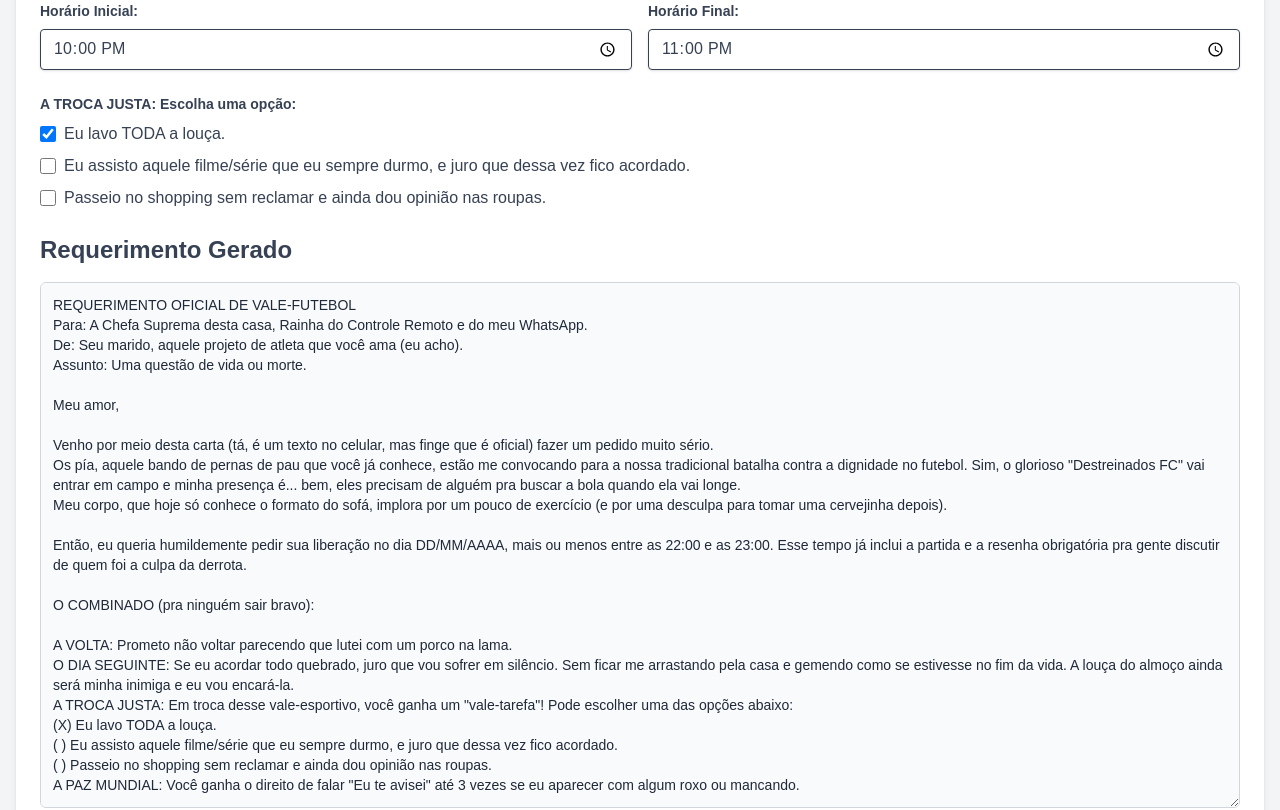
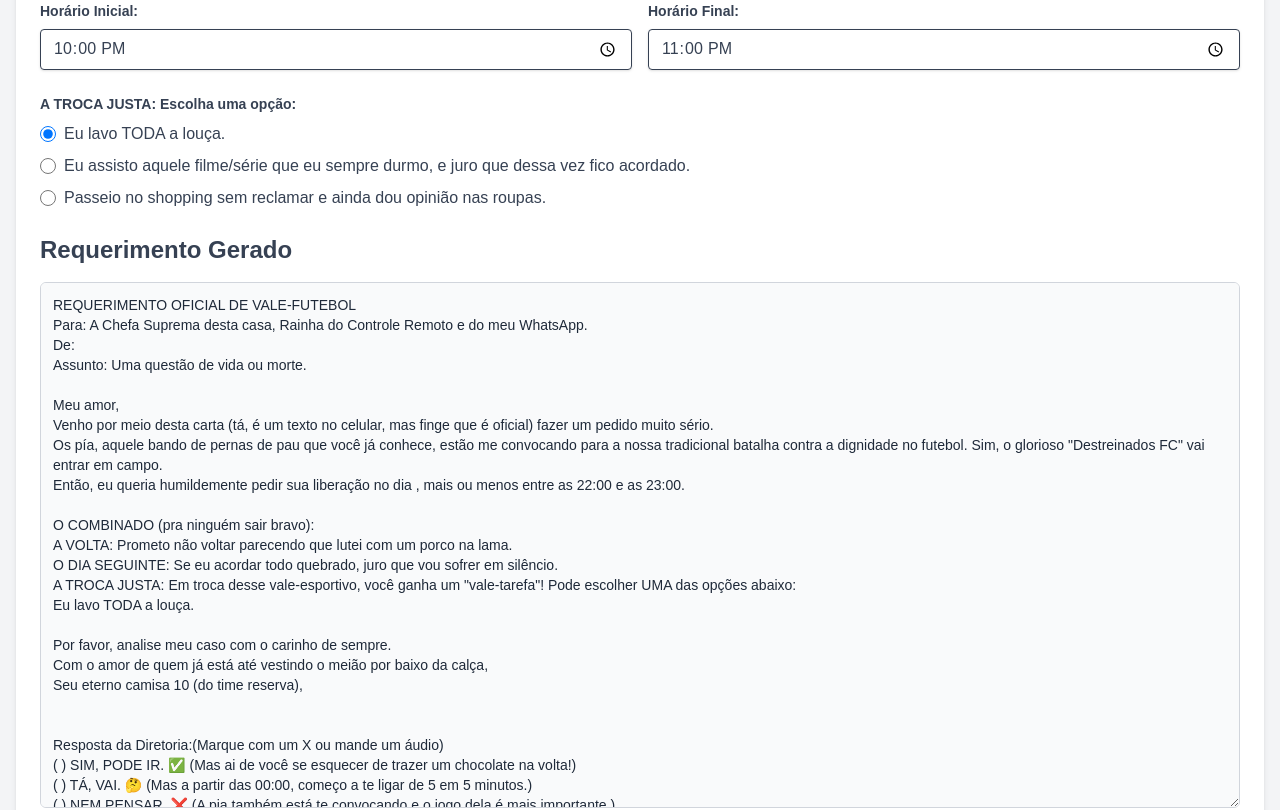
Before and after one commit to lmstive/destreinados, a Next.js app: page /pedidos in a window 1280 px wide. Shown: the part 400-1210 px from the top of the page. Built offline with nearby package versions, Linux system fonts and the light colour scheme; no server answers.

Commit message:
Add pedidos

```diff
--- a/pages/pedidos.tsx
+++ b/pages/pedidos.tsx
@@ -1,13 +1,13 @@
 // pages/pedidos.tsx
+
 import React, { useState, useRef, useEffect } from 'react';
 import Layout from '../components/Layout';
 import Head from 'next/head';
 import Link from 'next/link';
 
 // FUNÇÃO AUXILIAR PARA ESCAPAR CARACTERES ESPECIAIS EM REGEX
-// Isso garante que os colchetes [] sejam tratados como literais na busca.
 function escapeRegExp(string: string) {
-  return string.replace(/[.*+?^${}()|[\]\\]/g, '\\$&'); // $& significa o caractere encontrado
+  return string.replace(/[.*+?^${}()|[\]\\]/g, '\\$&');
 }
 
 // Definindo os templates de requerimento
@@ -17,27 +17,21 @@ const requerimentosTemplates = [
     titulo: 'Requerimento Oficial de Vale-Futebol',
     textoBase: `REQUERIMENTO OFICIAL DE VALE-FUTEBOL
 Para: A Chefa Suprema desta casa, Rainha do Controle Remoto e do meu WhatsApp.
-De: Seu marido, aquele projeto de atleta que você ama (eu acho).
+De: [SOLICITANTE_NOME]
 Assunto: Uma questão de vida ou morte.
 
 Meu amor,
-
 Venho por meio desta carta (tá, é um texto no celular, mas finge que é oficial) fazer um pedido muito sério.
-Os pía, aquele bando de pernas de pau que você já conhece, estão me convocando para a nossa tradicional batalha contra a dignidade no futebol. Sim, o glorioso "Destreinados FC" vai entrar em campo e minha presença é... bem, eles precisam de alguém pra buscar a bola quando ela vai longe.
-Meu corpo, que hoje só conhece o formato do sofá, implora por um pouco de exercício (e por uma desculpa para tomar uma cervejinha depois).
-
-Então, eu queria humildemente pedir sua liberação no dia [DATA_DO_JOGO], mais ou menos entre as [HORARIO_INICIAL] e as [HORARIO_FINAL]. Esse tempo já inclui a partida e a resenha obrigatória pra gente discutir de quem foi a culpa da derrota.
+Os pía, aquele bando de pernas de pau que você já conhece, estão me convocando para a nossa tradicional batalha contra a dignidade no futebol. Sim, o glorioso "Destreinados FC" vai entrar em campo.
+Então, eu queria humildemente pedir sua liberação no dia [DATA_DO_JOGO], mais ou menos entre as [HORARIO_INICIAL] e as [HORARIO_FINAL].
 
 O COMBINADO (pra ninguém sair bravo):
+A VOLTA: Prometo não voltar parecendo que lutei com um porco na lama.
+O DIA SEGUINTE: Se eu acordar todo quebrado, juro que vou sofrer em silêncio.
+A TROCA JUSTA: Em troca desse vale-esportivo, você ganha um "vale-tarefa"! Pode escolher UMA das opções abaixo:
+[TROCA_JUSTA_OPCOES]
 
-A VOLTA: Prometo não voltar parecendo que lutei com um porco na lama.
-O DIA SEGUINTE: Se eu acordar todo quebrado, juro que vou sofrer em silêncio. Sem ficar me arrastando pela casa e gemendo como se estivesse no fim da vida. A louça do almoço ainda será minha inimiga e eu vou encará-la.
-A TROCA JUSTA: Em troca desse vale-esportivo, você ganha um "vale-tarefa"! Pode escolher uma das opções abaixo:
-[TROCA_JUSTA_OPCOES]
-A PAZ MUNDIAL: Você ganha o direito de falar "Eu te avisei" até 3 vezes se eu aparecer com algum roxo ou mancando.
-
-Por favor, analise meu caso com o carinho de sempre. Minha felicidade (e a chance de fazer um gol contra) está em suas mãos.
-
+Por favor, analise meu caso com o carinho de sempre.
 Com o amor de quem já está até vestindo o meião por baixo da calça,
 Seu eterno camisa 10 (do time reserva),
 [SOLICITANTE_NOME]
@@ -52,65 +46,127 @@ Resposta da Diretoria:(Marque com um X ou mande um áudio)
       { id: 'horario_inicial', label: 'Horário Inicial:', placeholder: 'HH:MM', type: 'time', default: '22:00' },
       { id: 'horario_final', label: 'Horário Final:', placeholder: 'HH:MM', type: 'time', default: '23:00' },
     ],
-    opcoesTrocaJusta: [
-      { id: 'lavoLouca', texto: 'Eu lavo TODA a louça.' },
-      { id: 'filmeSerie', texto: 'Eu assisto aquele filme/série que eu sempre durmo, e juro que dessa vez fico acordado.' },
-      { id: 'shopping', texto: 'Passeio no shopping sem reclamar e ainda dou opinião nas roupas.' },
+    opcoes: [
+      {
+        id: 'trocaJustaFutebol',
+        titulo: 'A TROCA JUSTA: Escolha uma opção:',
+        placeholder: '[TROCA_JUSTA_OPCOES]',
+        opcoes: [
+          { id: 'futebol_louca', texto: 'Eu lavo TODA a louça.' },
+          { id: 'futebol_filme', texto: 'Eu assisto aquele filme/série que eu sempre durmo, e juro que dessa vez fico acordado.' },
+          { id: 'futebol_shopping', texto: 'Passeio no shopping sem reclamar e ainda dou opinião nas roupas.' },
+        ]
+      }
     ]
   },
   {
     id: 'vale-churrasco',
     titulo: 'Requerimento Oficial de Vale-Churrasco',
     textoBase: `O Pedido Oficial Para o Churrasco dos Deuses
-
-Para: A Grande Mestra do Lar, Rainha do Meu Coração (e do Cartão de Crédito). (Ou, simplesmente, "Amor da Minha Vida")
-
-De: Seu parceiro, que jura ter sentido o cheiro de carne na brasa de uns 5 km de distância.
-
+Para: A Grande Mestra do Lar, Rainha do Meu Coração (e do Cartão de Crédito).
+De: [SOLICITANTE_NOME_CHURRASCO]
 Assunto: Missão de Sobrevivência Essencial: Urgência Churrasqueira!
 
 Minha amada,
+Recebi uma convocação ultra-secreta para o churrasco épico que vai rolar no dia [DATA_DO_CHURRASCO]. Minha presença é indispensável para testar a qualidade da carne e conferir se a cerveja ta gelada!
+Então, com a humildade de quem está implorando por um pedaço de picanha, peço sua liberação oficial entre as [HORARIO_INICIAL_CHURRASCO] e as [HORARIO_FINAL_CHURRASCO].
 
-Estou escrevendo este pedido urgente (com a barriga roncando alto!) para falar de algo muito, muito sério.
+O Pacto Sagrado do Churrasco (Para a Sua Total Tranquilidade):
+A VOLTA: Prometo não voltar cheirando a fumaça e tomo banho na hora!
+NO DIA SEGUINTE: Se eu acordar meio baleado, prometo ficar na minha, sem mimimi.
+A Troca Justa (Escolha seu "prêmio"):
+[TROCA_JUSTA_OPCOES_CHURRASCO]
 
-Recebi uma convocação ultra-secreta para um evento de vida ou morte: o churrasco épico que vai rolar no dia [DATA_DO_CHURRASCO]. Sim, a turma do "Destreinados FC" vai se encontrar, e minha presença é indispensável – tipo, se eu não for, o churrasco nem começa, sabe? Alguém tem que testar a qualidade da carne e conferir se a cerveja ta gelada!
-
-Meu corpo, que ultimamente só conhece a forma do sofá e o som da TV, precisa urgentemente de vitamina B (de Brasa) e vitamina C (de cerveja) e um pouco de sol. A alma também pede um respiro, um bate-papo sem pensar no trabalho.
-
-Então, com a humildade de quem está implorando por um pedaço de picanha, peço sua liberação oficial entre as [HORARIO_INICIAL_CHURRASCO] e as [HORARIO_FINAL_CHURRASCO]. Esse tempo já inclui a arte de acender o fogo, a paciência para ver a carne no ponto e a "resenha obrigatória" pra gente botar a fofoca em dia.
-
----
-O Pacto Sagrado do Churrasco (Para a Sua Total Tranquilidade):
-
-A VOLTA: Prometo não voltar cheirando a churrasco como se tivesse abraçado a grelha. E, se voltar, tomo banho na hora!
-NO DIA SEGUINTE: Se eu acordar meio baleado ou com o estômago reclamando, prometo ficar na minha. Sem mimimi, sem drama…
-A Troca Justa (Escolha seu "prêmio"): Em troca desse meu "vale-churrasco", você ganha um "vale-tarefa" exclusivo! Pode escolher UMA das opções abaixo, e eu faço na hora, sem reclamar:
-[TROCA_JUSTA_OPCOES_CHURRASCO]
-A Paz Mundial: Você pode me dar bronca (e me lembrar do meu juramento de sofrer em silêncio) até 5 vezes se eu começar a mancar ou reclamar de dor no corpo no dia seguinte.
-
-Por favor, minha querida, analise meu caso com carinho. Minha felicidade (e a chance de comer um pão de alho perfeito) está em suas mãos.
-
+Por favor, minha querida, analise meu caso com carinho.
 Com o amor de quem já está sonhando com um espetinho,
-Seu eterno fã número 1 do churrasco (e da sua comida também!),
-
 [SOLICITANTE_NOME_CHURRASCO]
 
----
 Resposta da Chefia (Marque com um X ou mande um áudio engraçado):
-
-( ) SIM, PODE IR. ✅ (Mas ai de você se esquecer de trazer um pedaço daquela carne boa, viu?! Ou um chocolate de recompensa!)
-( ) TÁ, VAI. 🤔 (Mas a partir das [HORARIO_FINAL_MAIS_30MIN_CHURRASCO], começo a mandar figurinhas de "cadê você?" e a ligar de 5 em 5 minutos pra saber se tá vivo(a).)
-( ) NEM PENSAR. ❌ (Temos churrasco AQUI EM CASA! E sua função é ser meu(minha) fiel escudeiro(a) da churrasqueira. Traga seu avental!)`,
+( ) SIM, PODE IR. ✅ (Mas traga um pedaço daquela carne boa, viu?!)
+( ) TÁ, VAI. 🤔 (Mas a partir das [HORARIO_FINAL_MAIS_30MIN_CHURRASCO], começo a mandar figurinhas de "cadê você?")
+( ) NEM PENSAR. ❌ (Temos churrasco AQUI EM CASA! E sua função é ser meu fiel escudeiro da churrasqueira.)`,
     campos: [
       { id: 'solicitante_nome_churrasco', label: 'Seu Nome:', placeholder: 'Fulano de Tal', type: 'text', default: '' },
-      { id: 'data_do_churrasco', label: 'Data do Churrasco:', placeholder: 'DD/MM/AAAA', type: 'date', default: '2025-07-14' }, // Exemplo com data futura
+      { id: 'data_do_churrasco', label: 'Data do Churrasco:', placeholder: 'DD/MM/AAAA', type: 'date', default: '' },
       { id: 'horario_inicial_churrasco', label: 'Horário Inicial:', placeholder: 'HH:MM', type: 'time', default: '20:00' },
       { id: 'horario_final_churrasco', label: 'Horário Final:', placeholder: 'HH:MM', type: 'time', default: '23:00' },
     ],
-    opcoesTrocaJusta: [
-      { id: 'lavoLoucaChurrasco', texto: 'Eu lavo TODA a louça da casa por dois dias seguidos (sim, as panelas também!).' },
-      { id: 'filmeSerieChurrasco', texto: 'Eu assisto com você aquele filme/série que eu sempre durmo, e prometo ficar acordado(a) e até elogiar o enredo!' },
-      { id: 'comprasMercadoChurrasco', texto: 'Eu vou ao mercado sozinho(a), compro tudo que precisa, e ainda carrego as sacolas com um sorriso no rosto, mesmo que pareçam tijolos.' },
+    opcoes: [
+      {
+        id: 'trocaJustaChurrasco',
+        titulo: 'A Troca Justa (Escolha seu "prêmio"):',
+        placeholder: '[TROCA_JUSTA_OPCOES_CHURRASCO]',
+        opcoes: [
+          { id: 'churrasco_louca', texto: 'Eu lavo TODA a louça da casa por dois dias seguidos (sim, as panelas também!).' },
+          { id: 'churrasco_filme', texto: 'Eu assisto com você aquele filme/série que eu sempre durmo, e prometo ficar acordado(a) e até elogiar o enredo!' },
+          { id: 'churrasco_mercado', texto: 'Eu vou ao mercado sozinho(a), compro tudo que precisa, e ainda carrego as sacolas com um sorriso no rosto.' },
+        ]
+      }
+    ]
+  },
+  {
+    id: 'aditivo-resenha',
+    titulo: 'Aditivo Contratual para a Resenha Pós-Jogo',
+    textoBase: `ADITIVO CONTRATUAL Nº ${new Date().getFullYear()}-${Math.floor(Math.random() * 100)} AO ALVARÁ DE LIBERAÇÃO ESPORTIVA
+ASSUNTO: Extensão de Prazo para Atividade de Análise Tática e Terapêutica Pós-Jogo (Resenha)
+DE: [NOME_SOLICITANTE_ADITIVO]
+PARA: A Magnífica Reitora do Lar, Chefa Suprema do Controle Remoto e Gestora da Paz Conjugal.
+
+Prezada Diretoria,
+Venho por meio deste documento oficial, com o suor da batalha ainda no rosto e a dignidade parcialmente intacta, solicitar uma prorrogação de caráter emergencial ao meu "Vale-Futebol" previamente aprovado.
+Considerando que a partida foi um evento de alta complexidade tática (leia-se: um caos) e que a análise dos lances duvidosos, das furadas épicas e das raras genialidades é fundamental para a saúde mental deste time, a "resenha" se tornou uma extensão obrigatória e inadiável do evento esportivo.
+
+CLÁUSULA PRIMEIRA - O OBJETO DO PEDIDO
+Fica solicitada a extensão do prazo de retorno ao lar, estipulado no alvará original, por mais [HORAS_EXTRAS] a contar do presente momento.
+
+CLÁUSULA SEGUNDA - JUSTIFICATIVA IRREFUTÁVEL (Marque a principal)
+A presente necessidade de horas extras se fundamenta em:
+[JUSTIFICATIVA_OPCOES]
+
+CLÁUSULA TERCEIRA - A PROPOSTA DE COMPENSAÇÃO (A troca justa)
+Em troca da aprovação deste aditivo, o solicitante se compromete a executar UMA das seguintes tarefas, a critério da Contratante:
+[COMPENSACAO_OPCOES]
+
+CLÁUSULA QUARTA - TERMOS DE RETORNO
+O Contratado compromete-se a realizar um retorno silencioso, com a furtividade de um ninja, e a não acender luzes desnecessárias. Odores de pós-jogo (ex: fritura, fumaça) devem ser neutralizados antes da entrada no quarto conjugal.
+
+Na certeza do vosso bom senso e magnanimidade, aguardo ansiosamente o deferimento.
+Atenciosamente,
+[NOME_SOLICITANTE_ADITIVO]
+
+PARECER DA DIRETORIA (A ser preenchido pela Chefa Suprema)
+Após análise do pleito, decido:
+( ) APROVADO. Concedido. A compensação escolhida foi a de [ESCREVER_COMPENSACAO] e sua execução começa amanhã.
+( ) APROVADO COM RESSALVAS. O prazo foi reduzido para [ESCREVER_TEMPO] e a compensação será [ESCREVER_NOVA_CONDICAO].
+( ) REPROVADO. O sofá já foi devidamente preparado para recebê-lo. O não cumprimento do horário original acarretará em sanções previstas no Artigo 7 do nosso relacionamento ("Dormir com o cachorro").`,
+    campos: [
+      { id: 'nome_solicitante_aditivo', label: 'Seu Nome Completo e Desesperado:', placeholder: 'Fulano de Tal', type: 'text', default: '' },
+      { id: 'horas_extras', label: 'Extensão Solicitada (ex: 1 hora):', placeholder: '1 hora', type: 'text', default: '1 hora' },
+    ],
+    opcoes: [
+      {
+        id: 'justificativa',
+        titulo: 'CLÁUSULA SEGUNDA - JUSTIFICATIVA IRREFUTÁVEL (Escolha uma):',
+        placeholder: '[JUSTIFICATIVA_OPCOES]',
+        opcoes: [
+          { id: 'justificativa_analise', texto: 'Análise técnica aprofundada dos piores momentos da partida.' },
+          { id: 'justificativa_consolacao', texto: 'Sessão de consolação coletiva a um companheiro que jogou pior do que eu.' },
+          { id: 'justificativa_hidratacao', texto: 'Hidratação estratégica e reposição de líquidos (à base de cevada e lúpulo).' },
+          { id: 'justificativa_gol', texto: 'Celebração de um gol meu (evento raro que, pela lei, exige comemoração estendida).' },
+          { id: 'justificativa_fofoca', texto: 'Simplesmente porque a fofoca sobre os outros times está boa demais.' },
+        ]
+      },
+      {
+        id: 'compensacao',
+        titulo: 'CLÁUSULA TERCEIRA - PROPOSTA DE COMPENSAÇÃO (Escolha uma):',
+        placeholder: '[COMPENSACAO_OPCOES]',
+        opcoes: [
+          { id: 'compensacao_cafe', texto: 'Vale-Café na Cama: Um café da manhã completo, entregue na cama no próximo fim de semana.' },
+          { id: 'compensacao_controle', texto: 'Delegação do Controle Remoto: Entrega total e incondicional do controle da TV por 24 horas.' },
+          { id: 'compensacao_mercado', texto: 'Missão "Supermercado" Nível Expert: Comprometo-me a ir ao mercado, sozinho, e trazer TODOS os itens da lista sem precisar ligar ou mandar foto para confirmação.' },
+          { id: 'compensacao_tpm', texto: 'Paz na Tensão Pré-Menstrual (TPM): Garanto silêncio e fornecimento de chocolate durante o período supracitado, sem questionamentos.' },
+        ]
+      }
     ]
   }
 ];
@@ -119,91 +175,62 @@ const PedidosPage: React.FC = () => {
   const [selectedTemplateId, setSelectedTemplateId] = useState(requerimentosTemplates[0].id);
   const currentTemplate = requerimentosTemplates.find(t => t.id === selectedTemplateId) || requerimentosTemplates[0];
 
-  const [formValues, setFormValues] = useState<{ [key: string]: string | boolean }>(() => {
-    const initialValues: { [key: string]: string | boolean } = {};
-    currentTemplate.campos.forEach(campo => {
-      initialValues[campo.id] = campo.default;
-    });
-    currentTemplate.opcoesTrocaJusta.forEach((opcao, index) => {
-      initialValues[opcao.id] = index === 0;
-    });
-    return initialValues;
-  });
-
+  const [formValues, setFormValues] = useState<{ [key: string]: string | boolean }>({});
   const generatedTextRef = useRef<HTMLTextAreaElement>(null);
   const [copySuccess, setCopySuccess] = useState('');
 
-  // Efeito para redefinir os valores do formulário quando o template mudar
   useEffect(() => {
     const newInitialValues: { [key: string]: string | boolean } = {};
     currentTemplate.campos.forEach(campo => {
       newInitialValues[campo.id] = campo.default;
     });
-    currentTemplate.opcoesTrocaJusta.forEach((opcao, index) => {
+    currentTemplate.opcoes?.forEach(grupo => {
+      grupo.opcoes.forEach((opcao, index) => {
         newInitialValues[opcao.id] = index === 0;
+      });
     });
     setFormValues(newInitialValues);
   }, [selectedTemplateId, currentTemplate]);
 
-
-  // Função auxiliar para adicionar tempo a uma string de tempo (HH:MM)
   const addMinutesToTime = (timeStr: string, minutesToAdd: number): string => {
     if (!timeStr) return '';
     const [hours, minutes] = timeStr.split(':').map(Number);
     const date = new Date();
     date.setHours(hours, minutes, 0, 0);
     date.setMinutes(date.getMinutes() + minutesToAdd);
-    return date.toTimeString().slice(0, 5); // Retorna HH:MM
+    return date.toTimeString().slice(0, 5);
   };
 
-  // Função para gerar o texto final
   const generateFinalText = () => {
     let final = currentTemplate.textoBase;
 
-    // 1. Substituir campos dinâmicos
     currentTemplate.campos.forEach(campo => {
-      const rawPlaceholder = `[${campo.id.toUpperCase().replace('-', '_')}]`;
-      const escapedPlaceholder = escapeRegExp(rawPlaceholder);
-      let valueToReplace = (formValues[campo.id] as string) || campo.placeholder;
-
-      // Formatar data para exibição se for do tipo 'date'
-      if (campo.type === 'date' && valueToReplace) {
-        try {
-          const [year, month, day] = valueToReplace.split('-');
-          if (year && month && day) {
-            valueToReplace = `${day}/${month}/${year}`;
-          } else {
-            valueToReplace = campo.placeholder;
-          }
-        } catch {
-          valueToReplace = campo.placeholder;
-        }
-      }
-      final = final.replace(new RegExp(escapedPlaceholder, 'g'), valueToReplace);
+      const placeholder = `[${campo.id.toUpperCase()}]`;
+      const value = (formValues[campo.id] as string) || '';
+      final = final.replace(new RegExp(escapeRegExp(placeholder), 'gi'), value);
     });
 
-    // 2. Substituir a seção "A TROCA JUSTA" completa
-    const trocaJustaPlaceholder = currentTemplate.id === 'vale-churrasco' ? '[TROCA_JUSTA_OPCOES_CHURRASCO]' : '[TROCA_JUSTA_OPCOES]';
-    const escapedTrocaPlaceholder = escapeRegExp(trocaJustaPlaceholder);
-    const trocaJustaOpcoesFormatadas = currentTemplate.opcoesTrocaJusta.map(opcao => {
-      const isChecked = formValues[opcao.id];
-      return `(${isChecked ? 'X' : ' '}) ${opcao.texto}`;
-    }).join('\n');
-    final = final.replace(new RegExp(escapedTrocaPlaceholder, 'g'), trocaJustaOpcoesFormatadas);
+    currentTemplate.opcoes?.forEach(grupo => {
+      const placeholder = grupo.placeholder;
+      const selectedOption = grupo.opcoes.find(op => formValues[op.id]);
+      const replacementText = selectedOption ? selectedOption.texto : '';
+      final = final.replace(new RegExp(escapeRegExp(placeholder), 'g'), replacementText);
+    });
 
-    // 3. Substituir placeholders de horário dinâmicos na resposta da diretoria
+    // Substituições especiais
     if (currentTemplate.id === 'vale-futebol') {
-      const rawHorarioPlaceholder = '[HORARIO_FINAL_MAIS_1H]';
-      const escapedHorarioPlaceholder = escapeRegExp(rawHorarioPlaceholder);
       const horarioFinal = formValues.horario_final as string;
-      const horarioFinalMais1h = horarioFinal ? addMinutesToTime(horarioFinal, 60) : 'HH:MM + 1h'; // Adiciona 60 min
-      final = final.replace(new RegExp(escapedHorarioPlaceholder, 'g'), horarioFinalMais1h);
-    } else if (currentTemplate.id === 'vale-churrasco') {
-      const rawHorarioPlaceholder = '[HORARIO_FINAL_MAIS_30MIN_CHURRASCO]';
-      const escapedHorarioPlaceholder = escapeRegExp(rawHorarioPlaceholder);
+      final = final.replace(new RegExp(escapeRegExp('[HORARIO_FINAL_MAIS_1H]'), 'g'), horarioFinal ? addMinutesToTime(horarioFinal, 60) : 'HH:MM');
+    }
+    if (currentTemplate.id === 'vale-churrasco') {
       const horarioFinal = formValues.horario_final_churrasco as string;
-      const horarioFinalMais30Min = horarioFinal ? addMinutesToTime(horarioFinal, 30) : 'HH:MM + 30min'; // Adiciona 30 min
-      final = final.replace(new RegExp(escapedHorarioPlaceholder, 'g'), horarioFinalMais30Min);
+      final = final.replace(new RegExp(escapeRegExp('[HORARIO_FINAL_MAIS_30MIN_CHURRASCO]'), 'g'), horarioFinal ? addMinutesToTime(horarioFinal, 30) : 'HH:MM');
+    }
+    if (currentTemplate.id === 'aditivo-resenha') {
+        const compensacaoEscolhida = currentTemplate.opcoes?.find(g => g.id === 'compensacao')?.opcoes.find(o => formValues[o.id])?.texto || '';
+        final = final.replace(new RegExp(escapeRegExp('[ESCREVER_COMPENSACAO]'), 'g'), compensacaoEscolhida);
+        final = final.replace(new RegExp(escapeRegExp('[ESCREVER_TEMPO]'), 'g'), formValues.horas_extras as string || '');
+        final = final.replace(new RegExp(escapeRegExp('[ESCREVER_NOVA_CONDICAO]'), 'g'), '[Escrever nova condição]');
     }
 
     return final;
@@ -216,7 +243,7 @@ const PedidosPage: React.FC = () => {
       try {
         await navigator.clipboard.writeText(finalRequerimentoText);
         setCopySuccess('Copiado! ✅');
-      } catch (err) { // <<<===== CORREÇÃO APLICADA AQUI
+      } catch (err) {
         console.error('Falha ao copiar texto: ', err);
         setCopySuccess('Erro ao copiar! ❌');
       } finally {
@@ -230,20 +257,19 @@ const PedidosPage: React.FC = () => {
     setFormValues(prev => ({ ...prev, [id]: value }));
   };
 
-  const handleCheckboxChange = (e: React.ChangeEvent<HTMLInputElement>) => {
-    const { id, checked } = e.target;
-    const newTrocaJustaValues: { [key: string]: boolean } = {};
+  const handleRadioChange = (e: React.ChangeEvent<HTMLInputElement>, grupoId: string) => {
+    const { id: selectedOptionId } = e.target;
+    const grupo = currentTemplate.opcoes?.find(g => g.id === grupoId);
 
-    // Filtra as opções de troca justa para o template atual
-    currentTemplate.opcoesTrocaJusta.forEach(opcao => {
-      newTrocaJustaValues[opcao.id] = false;
+    if (!grupo) return;
+
+    const newGroupValues: { [key: string]: boolean } = {};
+    grupo.opcoes.forEach(opcao => {
+      newGroupValues[opcao.id] = false;
     });
+    newGroupValues[selectedOptionId] = true;
 
-    if (checked) {
-      newTrocaJustaValues[id] = true;
-    }
-
-    setFormValues(prev => ({ ...prev, ...newTrocaJustaValues }));
+    setFormValues(prev => ({ ...prev, ...newGroupValues }));
   };
 
   const handleTemplateChange = (e: React.ChangeEvent<HTMLSelectElement>) => {
@@ -280,7 +306,6 @@ const PedidosPage: React.FC = () => {
           Preencha os campos abaixo para personalizar seu requerimento:
         </p>
 
-        {/* Campos do Formulário */}
         <div className="grid grid-cols-1 md:grid-cols-2 gap-4 mb-6">
           {currentTemplate.campos.map(campo => (
             <div key={campo.id}>
@@ -290,7 +315,7 @@ const PedidosPage: React.FC = () => {
               <input
                 type={campo.type}
                 id={campo.id}
-                value={formValues[campo.id] as string}
+                value={formValues[campo.id] as string || ''}
                 onChange={handleInputChange}
                 placeholder={campo.placeholder}
                 className="shadow appearance-none border rounded w-full py-2 px-3 text-gray-700 leading-tight focus:outline-none focus:shadow-outline"
@@ -299,24 +324,25 @@ const PedidosPage: React.FC = () => {
           ))}
         </div>
 
-        {/* Seção "A TROCA JUSTA" */}
-        <div className="mb-6">
-          <p className="text-gray-700 text-sm font-bold mb-2">A TROCA JUSTA: Escolha uma opção:</p>
-          {currentTemplate.opcoesTrocaJusta.map(opcao => (
+        {currentTemplate.opcoes?.map(grupo => (
+          <div key={grupo.id} className="mb-6">
+            <p className="text-gray-700 text-sm font-bold mb-2">{grupo.titulo}</p>
+            {grupo.opcoes.map(opcao => (
               <div key={opcao.id} className="flex items-center mb-2">
                 <input
-                type="checkbox"
+                  type="radio"
                   id={opcao.id}
+                  name={grupo.id}
                   checked={!!formValues[opcao.id]}
-                onChange={handleCheckboxChange}
-                className="mr-2 h-4 w-4 text-blue-600 focus:ring-blue-500 border-gray-300 rounded"
+                  onChange={(e) => handleRadioChange(e, grupo.id)}
+                  className="mr-2 h-4 w-4 text-blue-600 focus:ring-blue-500 border-gray-300"
                 />
                 <label htmlFor={opcao.id} className="text-gray-700">{opcao.texto}</label>
               </div>
             ))}
           </div>
+        ))}
 
-        {/* Área de Texto Gerada */}
         <h2 className="text-2xl font-bold text-gray-700 mb-4">Requerimento Gerado</h2>
         <textarea
           ref={generatedTextRef}
@@ -328,9 +354,9 @@ const PedidosPage: React.FC = () => {
 
         <button
           onClick={handleCopy}
-          className="bg-green-600 hover:bg-green-700 text-white font-bold py-2 px-4 rounded focus:outline-none focus:shadow-outline mt-4"
+          className="bg-green-600 hover:bg-green-700 text-white font-bold py-2 px-4 rounded focus:outline-none focus:shadow-outline mt-4 w-full"
         >
-          Copiar para WhatsApp {copySuccess && `(${copySuccess})`}
+          {copySuccess ? copySuccess : 'Copiar para WhatsApp'}
         </button>
       </div>
 
```
Lines whose indentation alone changed are shown as unchanged.
